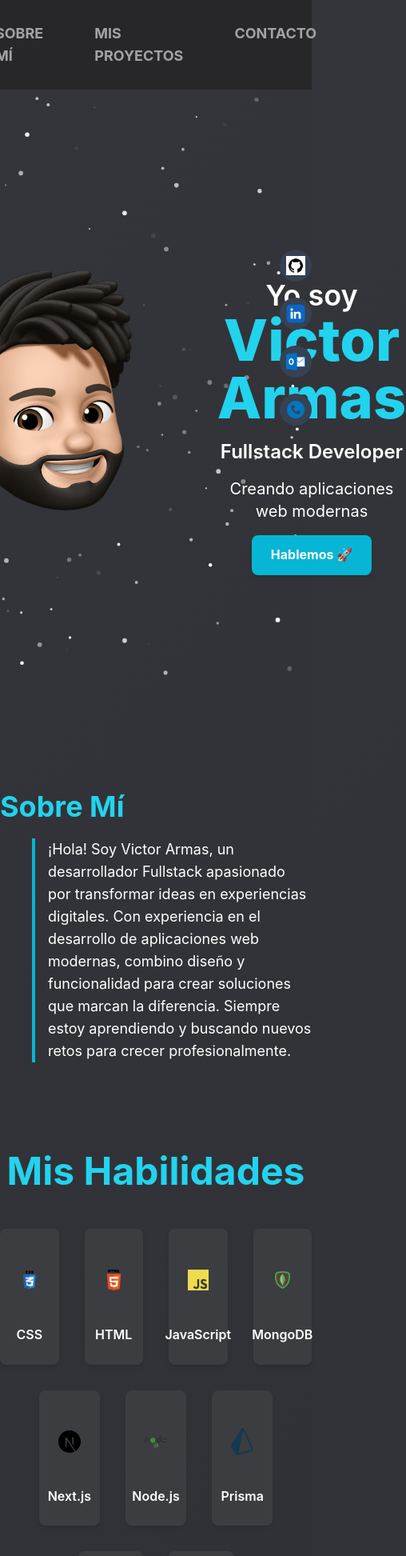
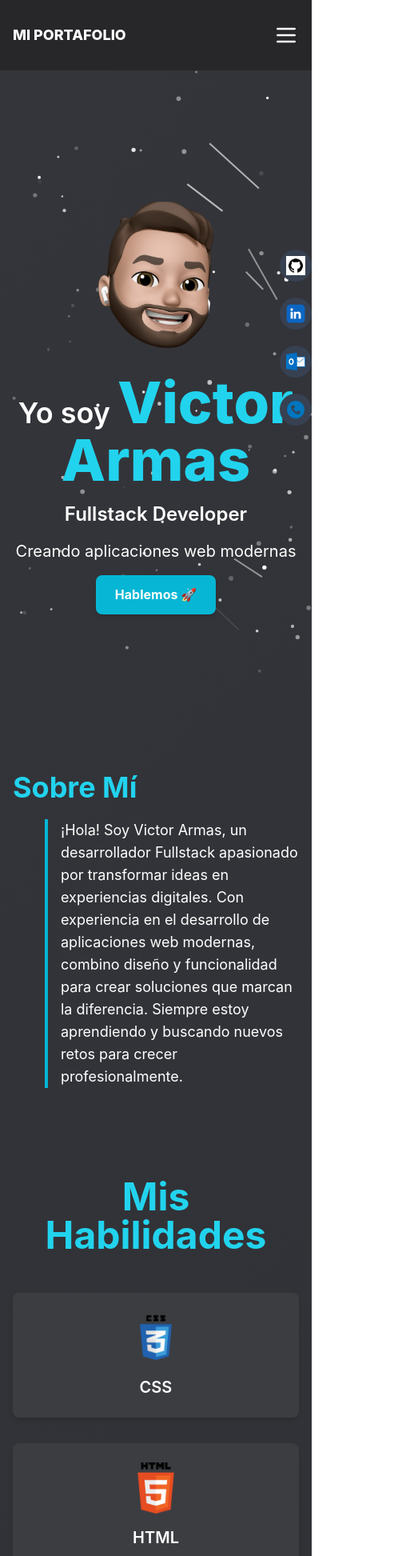
Before and after one commit to Victor-Armas/Portafolio, a Next.js app: page / in a window 390 px wide. Shown: the top 1945 px of the page at 80% size, 508 px wide, since content can reach past the window. Built offline with nearby package versions, Linux system fonts and the light colour scheme.

Commit message:
responsive

```diff
--- a/app/page.tsx
+++ b/app/page.tsx
@@ -1,31 +1,51 @@
 import Abouth from "@/components/Abouth";
 import Contact from "@/components/Contact";
 import FallingStarsBackground from "@/components/FallingStarsBackground";
+import Navbar from "@/components/NavBar";
 import Proyects from "@/components/Proyects";
 import Skills from "@/components/Skills";
 import SocialSidebar from "@/components/SocialSidebar";
+import Image from "next/image";
 
 export default function Home() {
   return (
     <>
-    {/* Fondo de estrellas cayendo */}
-    <FallingStarsBackground />
+      {/* Fondo de estrellas cayendo */}
+      <FallingStarsBackground />
 
-     {/* social*/}
-     <SocialSidebar />
+      {/* social*/}
+      <SocialSidebar />
 
+      <Navbar />
 
-      <header className="text-neutral-400 font-bold uppercase flex flex-row justify-center gap-16 py-7 text-lg bg-zinc-800">
-        <a className="hover:text-neutral-100 transition-all" href="#about">Sobre Mí</a>
-        <a className="hover:text-neutral-100 transition-all" href="#projects">Mis Proyectos</a>
-        <a className="hover:text-neutral-100 transition-all" href="#contact">Contacto</a>
-      </header>
-
-      <main className=" mx-auto">
+      <main className="mx-auto px-4 sm:px-6 lg:px-8">
 
         {/* PARTE PRINCIPAL */}
-        <section className="flex justify-center items-center h-screen">
-          <img src="/images/Foto.png" alt="Foto Victor" />
+        <section className="flex flex-col md:flex-row justify-center items-center h-screen">
+          {/* Imagen para pantallas grandes y medianas */}
+          <div className="hidden md:block relative w-96 h-96">
+            <Image
+              src="/images/Foto.png"  // Imagen para pantallas medianas y grandes
+              alt="Foto Victor"
+              layout="responsive"
+              width={384}
+              height={384}
+              className="object-contain mb-8 md:mb-0 md:mr-8 pr-10"
+            />
+          </div>
+
+          {/* Imagen para pantallas pequeñas (móviles) */}
+          <div className="md:hidden relative w-36">
+            <Image
+              src="/images/Foto2.png"  // Imagen para pantallas pequeñas
+              alt="Foto Victor"
+              layout="responsive"
+              width={384}
+              height={384}
+              className="object-contain mb-8 md:mb-0 md:mr-8"
+            />
+          </div>
+
           <div className="flex flex-col gap-4 text-center md:text-left">
             <h1 className="text-white text-4xl font-semibold">
               Yo soy <span className="text-cyan-400 font-extrabold text-7xl">Victor Armas</span>
@@ -35,7 +55,7 @@ export default function Home() {
             <div className="flex justify-center md:justify-start">
               <a
                 className="bg-cyan-500 hover:bg-cyan-600 text-white font-bold py-3 px-6 rounded-lg shadow-md transition-all duration-300 ease-in-out transform hover:scale-105 focus:ring-4 focus:ring-cyan-300 focus:outline-none"
-                href="#"
+                href="#contact"
               >
                 Hablemos 🚀
               </a>
@@ -43,17 +63,18 @@ export default function Home() {
           </div>
         </section>
 
+
         {/* SECCION SOBRE MI */}
-        <Abouth/>
+        <Abouth />
 
         {/* SKILLS */}
-        <Skills/>
+        <Skills />
 
         {/* PROYECTOS */}
-        <Proyects/>
+        <Proyects />
 
         {/* Contacto */}
-        <Contact/>
+        <Contact />
       </main>
     </>
   );
--- a/components/FallingStarsBackground.tsx
+++ b/components/FallingStarsBackground.tsx
@@ -7,6 +7,10 @@ interface Star {
   radius: number;
   opacity: number;
   opacitySpeed: number;
+  isComet?: boolean; // Propiedad para identificar si es un cometa
+  cometSpeedX?: number; // Velocidad en el eje X para cometas
+  cometSpeedY?: number; // Velocidad en el eje Y para cometas
+  cometTailLength?: number; // Longitud de la cola del cometa
 }
 
 export default function FallingStarsBackground() {
@@ -16,22 +20,32 @@ export default function FallingStarsBackground() {
 
     if (!ctx) return; // Si no se encuentra el contexto, salimos.
 
-    let width = window.innerWidth;
-    let height = window.innerHeight;
+    const updateCanvasSize = () => {
+      const width = window.innerWidth;
+      const height = window.innerHeight;
       canvas.width = width;
       canvas.height = height;
+      return { width, height };
+    };
+
+    let { width, height } = updateCanvasSize();
 
     // Creamos un arreglo de estrellas con posición, tamaño y opacidad aleatoria
     const stars: Star[] = [];
     const numStars = 100; // Número de estrellas
 
     for (let i = 0; i < numStars; i++) {
+      const isComet = Math.random() < 0.05; // 5% de las estrellas serán cometas
       stars.push({
         x: Math.random() * width,
         y: Math.random() * height,
         radius: Math.random() * 2 + 1, // Tamaño aleatorio de las estrellas
         opacity: Math.random(), // Opacidad aleatoria
         opacitySpeed: Math.random() * 0.01 + 0.01, // Velocidad de cambio de opacidad
+        isComet, // Marcamos algunas estrellas como cometas
+        cometSpeedX: isComet ? Math.random() * 3 + 1 : 0, // Velocidad horizontal de los cometas
+        cometSpeedY: isComet ? Math.random() * 2 + 1 : 0, // Velocidad vertical de los cometas
+        cometTailLength: isComet ? Math.random() * 20 + 10 : 0, // Longitud de la cola del cometa
       });
     }
 
@@ -40,7 +54,30 @@ export default function FallingStarsBackground() {
       ctx.clearRect(0, 0, width, height); // Limpiar el canvas
 
       stars.forEach((star) => {
-        // Dibujamos las estrellas
+        // Si la estrella es un cometa
+        if (star.isComet) {
+          // Dibujamos la cola del cometa (si tiene)
+          const tailLength = star.cometTailLength || 0;
+          if (tailLength > 0) {
+            ctx.beginPath();
+            ctx.moveTo(star.x - (star.cometSpeedX ?? 0) * tailLength, star.y - (star.cometSpeedY ?? 0) * tailLength);
+            ctx.lineTo(star.x, star.y);
+            ctx.strokeStyle = `rgba(255, 255, 255, ${star.opacity})`;
+            ctx.lineWidth = 2;
+            ctx.stroke();
+          }
+
+          // Actualizamos la posición del cometa
+          star.x += star.cometSpeedX ?? 0;
+          star.y += star.cometSpeedY ?? 0;
+
+          // Si el cometa sale de la pantalla, lo reiniciamos
+          if (star.x > width || star.y > height || star.x < 0 || star.y < 0) {
+            star.x = Math.random() * width;
+            star.y = Math.random() * height;
+          }
+        } else {
+          // Dibujamos las estrellas normales
           ctx.beginPath();
           ctx.arc(star.x, star.y, star.radius, 0, Math.PI * 2);
           ctx.fillStyle = `rgba(255, 255, 255, ${star.opacity})`;
@@ -51,6 +88,7 @@ export default function FallingStarsBackground() {
           if (star.opacity <= 0 || star.opacity >= 1) {
             star.opacitySpeed = -star.opacitySpeed; // Revertir la dirección de cambio de opacidad
           }
+        }
       });
 
       requestAnimationFrame(animate); // Llamar a la siguiente animación
@@ -59,10 +97,12 @@ export default function FallingStarsBackground() {
     animate();
 
     const handleResize = () => {
-      width = window.innerWidth;
-      height = window.innerHeight;
-      canvas.width = width;
-      canvas.height = height;
+      const { width, height } = updateCanvasSize();
+      // Actualizamos las posiciones de las estrellas al cambiar el tamaño
+      stars.forEach(star => {
+        star.x = Math.random() * width;
+        star.y = Math.random() * height;
+      });
     };
 
     window.addEventListener("resize", handleResize);
@@ -72,5 +112,5 @@ export default function FallingStarsBackground() {
     };
   }, []);
 
-  return <canvas id="falling-stars" className="fixed inset-0 z-[-1] w-full" />;
+  return <canvas id="falling-stars" className="fixed inset-0 z-[-1] w-full h-full" />;
 }
--- /dev/null
+++ b/components/NavBar.tsx
@@ -0,0 +1,69 @@
+"use client"
+import { useState } from 'react';
+
+export default function Navbar() {
+  const [isOpen, setIsOpen] = useState(false);
+
+  const toggleMenu = () => {
+    setIsOpen(!isOpen);
+  };
+
+  return (
+    <header className="text-neutral-400 font-bold uppercase flex flex-row justify-between items-center py-7 text-lg bg-zinc-800 px-4">
+      {/* Logo o título */}
+      <div className="text-white font-extrabold">Mi Portafolio</div>
+
+      {/* Menú en pantallas grandes */}
+      <nav className="hidden md:flex flex-row justify-center gap-16">
+        <a className="hover:text-neutral-100 transition-all px-4 py-2" href="#about">Sobre Mí</a>
+        <a className="hover:text-neutral-100 transition-all px-4 py-2" href="#projects">Mis Proyectos</a>
+        <a className="hover:text-neutral-100 transition-all px-4 py-2" href="#contact">Contacto</a>
+      </nav>
+
+      {/* Botón de hamburguesa */}
+      <button
+        className="md:hidden text-white focus:outline-none"
+        onClick={toggleMenu}
+      >
+        <svg
+          xmlns="http://www.w3.org/2000/svg"
+          fill="none"
+          viewBox="0 0 24 24"
+          stroke="currentColor"
+          className="w-8 h-8"
+        >
+          <path
+            strokeLinecap="round"
+            strokeLinejoin="round"
+            strokeWidth="2"
+            d="M4 6h16M4 12h16M4 18h16"
+          />
+        </svg>
+      </button>
+
+      {/* Menú desplegable en pantallas pequeñas */}
+      {isOpen && (
+        <nav className="md:hidden absolute top-20 left-0 w-full bg-zinc-800 text-center">
+          <a
+            className="block hover:text-neutral-100 transition-all px-4 py-2"
+            href="#about"
+          >
+            Sobre Mí
+          </a>
+          <a
+            className="block hover:text-neutral-100 transition-all px-4 py-2"
+            href="#projects"
+          >
+            Mis Proyectos
+          </a>
+          <a
+            className="block hover:text-neutral-100 transition-all px-4 py-2"
+            href="#contact"
+          >
+            Contacto
+          </a>
+        </nav>
+      )}
+    </header>
+  );
+}
--- a/components/Proyects.tsx
+++ b/components/Proyects.tsx
@@ -12,14 +12,14 @@ export default function Proyects() {
       title: "Sistema de Recibo",
       images: ["/projects/crud/crud_1.png", "/projects/crud/crud_2.png", "/projects/crud/crud_3.png", "/projects/crud/crud_4.png", "/projects/crud/crud_5.png", "/projects/crud/crud_6.png"],
       demoLink: "#",
-      codeLink: "#",
+      codeLink: "https://github.com/Victor-Armas/Boarding-System-Next",
     },
     {
       id: 2,
       title: "UpTask",
       images: ["/projects/uptask/uptask_1.png", "/projects/uptask/uptask_2.png"],
       demoLink: "",
-      codeLink: "#",
+      codeLink: "https://github.com/Victor-Armas/UpTask_BackEnd",
     },
     {
       id: 3,
--- a/components/Skills.tsx
+++ b/components/Skills.tsx
@@ -20,7 +20,7 @@ export default function Skills() {
             <h4 className="text-center font-bold text-cyan-400 text-5xl mb-12">Mis Habilidades</h4>
             <div className="container mx-auto flex flex-col items-center gap-8">
                 {/* Primera fila: 4 elementos */}
-                <div className="grid grid-cols-4 gap-8 w-full">
+                <div className="grid grid-cols-1 sm:grid-cols-2 md:grid-cols-3 lg:grid-cols-4 gap-8 w-full">
                     {logos.slice(0, 4).map((logo, index) => (
                         <div
                             key={index}
@@ -29,15 +29,15 @@ export default function Skills() {
                             <img
                                 src={logo.src}
                                 alt={logo.name}
-                                className="w-20 h-20 object-contain mb-4"
+                                className="w-16 h-16 sm:w-20 sm:h-20 object-contain mb-4"
                             />
-                            <p className="text-white text-md font-semibold">{logo.name}</p>
+                            <p className="text-white text-xl font-semibold">{logo.name}</p>
                         </div>
                     ))}
                 </div>
 
                 {/* Segunda fila: 3 elementos */}
-                <div className="grid grid-cols-3 gap-8 justify-center w-3/4">
+                <div className="grid grid-cols-1 sm:grid-cols-2 md:grid-cols-3 gap-8 justify-center w-full lg:w-3/4">
                     {logos.slice(4, 7).map((logo, index) => (
                         <div
                             key={index}
@@ -46,15 +46,15 @@ export default function Skills() {
                             <img
                                 src={logo.src}
                                 alt={logo.name}
-                                className="w-20 h-20 object-contain mb-4"
+                                className="w-16 h-16 sm:w-20 sm:h-20 object-contain mb-4"
                             />
-                            <p className="text-white text-md font-semibold">{logo.name}</p>
+                            <p className="text-white text-xl font-semibold">{logo.name}</p>
                         </div>
                     ))}
                 </div>
 
                 {/* Tercera fila: 2 elementos */}
-                <div className="grid grid-cols-2 gap-8 justify-center w-2/4">
+                <div className="grid grid-cols-1 sm:grid-cols-2 gap-8 justify-center w-full lg:w-2/4">
                     {logos.slice(7, 9).map((logo, index) => (
                         <div
                             key={index}
@@ -63,18 +63,14 @@ export default function Skills() {
                             <img
                                 src={logo.src}
                                 alt={logo.name}
-                                className="w-20 h-20 object-contain mb-4"
+                                className="w-16 h-16 sm:w-20 sm:h-20 object-contain mb-4"
                             />
-                            <p className="text-white text-md font-semibold">{logo.name}</p>
+                            <p className="text-white text-xl font-semibold">{logo.name}</p>
                         </div>
                     ))}
                 </div>
             </div>
         </section>
 
-
-
-
-
     )
 }
```
Also changed, not shown: public/images/Foto.png, public/images/Foto2.png (added). Lines whose indentation alone changed are shown as unchanged.
